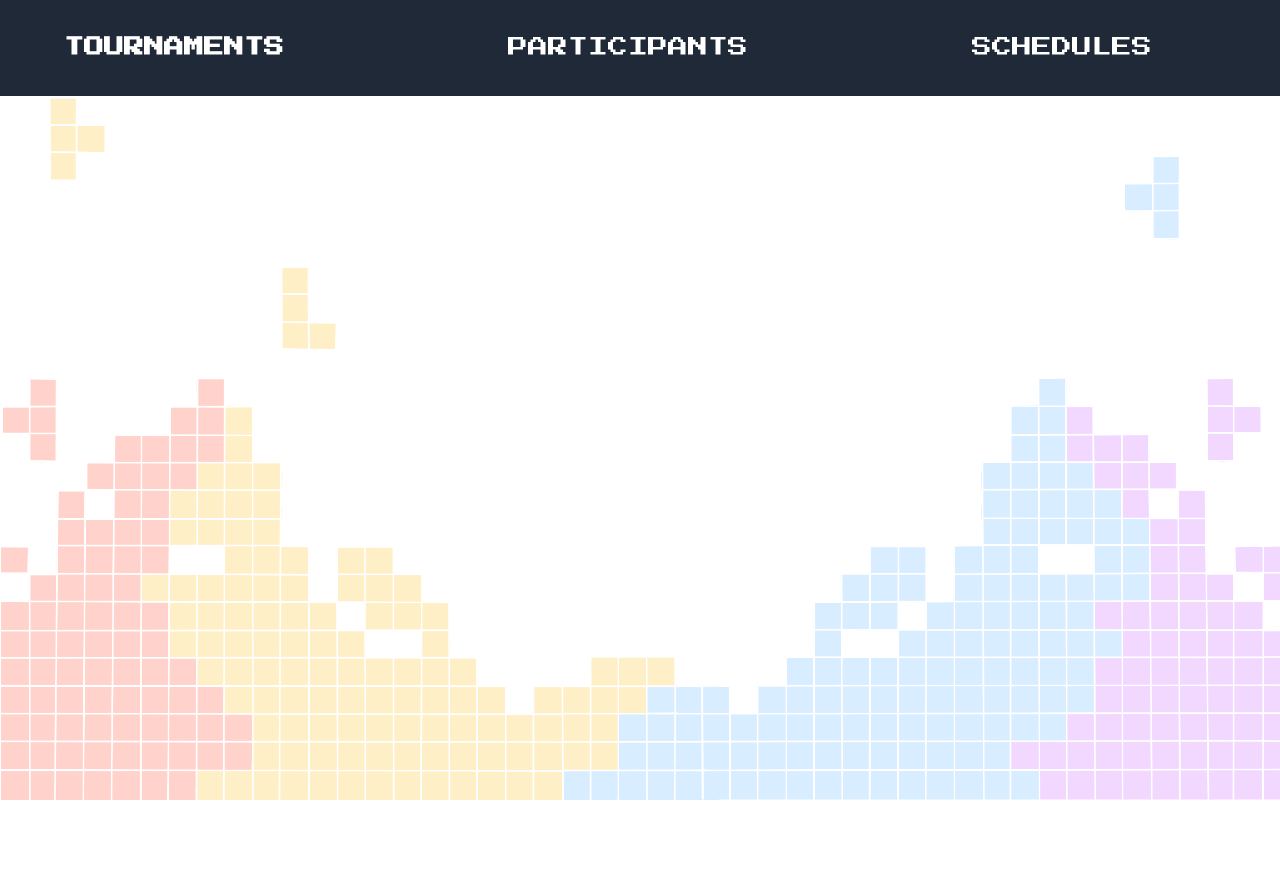
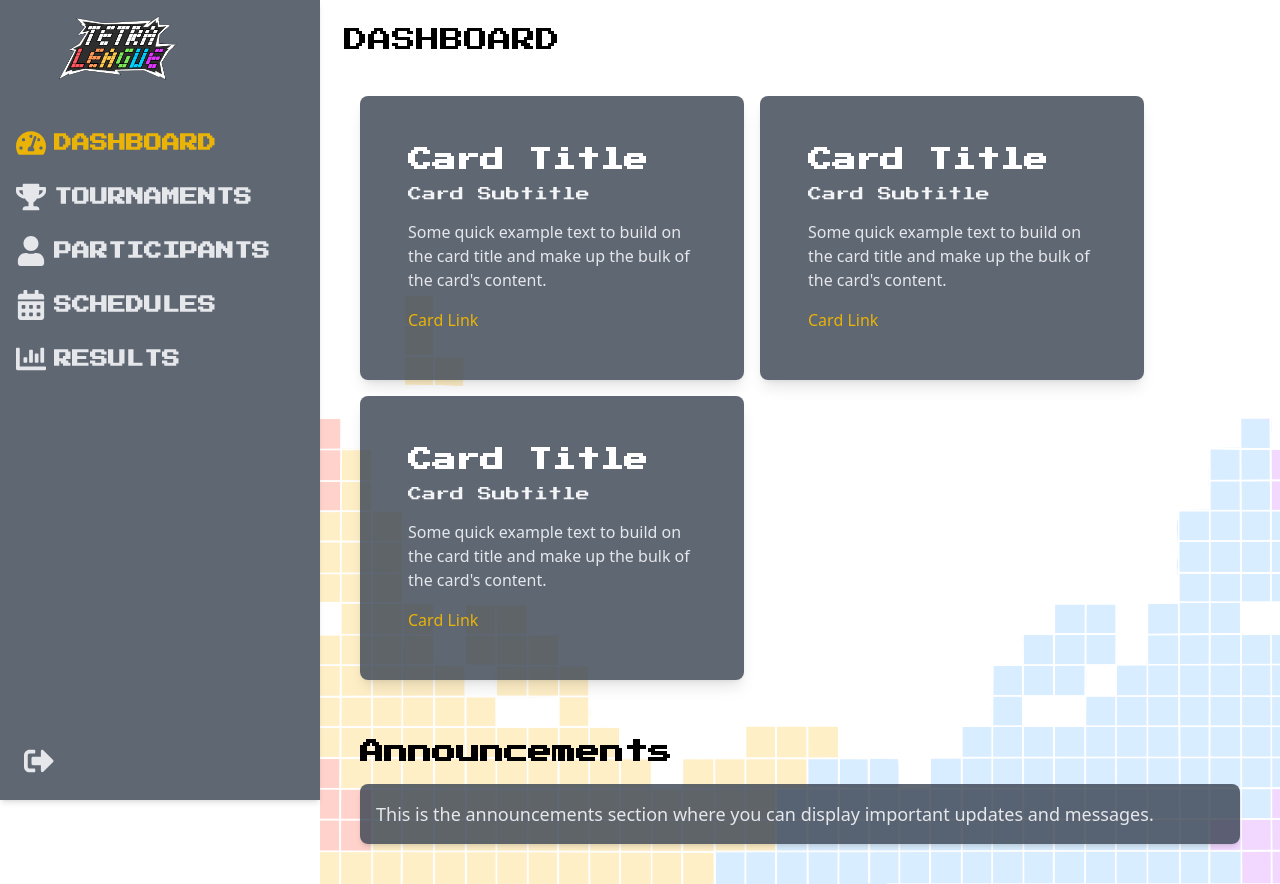
Before and after one commit to elsa-lt/CS203-Project, a React (Create React App) app in the folder frontend/tetra-league-ui/: page /dashboard in a window 1280 px wide. Before the commit the page ends 800 px from the top, so only its background shows below. Built offline with nearby package versions, Linux system fonts and the light colour scheme.

Commit message:
Admin dashboard baseline

```diff
--- a/frontend/tetra-league-ui/package.json
+++ b/frontend/tetra-league-ui/package.json
@@ -13,7 +13,10 @@
     "mongoose": "^8.6.1",
     "postcss": "^8.4.44",
     "react": "^18.3.1",
+    "react-bootstrap": "^2.10.4",
+    "react-bootstrap-validation": "^0.1.11",
     "react-dom": "^18.3.1",
+    "react-icons": "^5.3.0",
     "react-router-dom": "^6.26.1",
     "react-scripts": "5.0.1",
     "tailwind": "^4.0.0",
@@ -43,5 +46,8 @@
       "last 1 firefox version",
       "last 1 safari version"
     ]
+  },
+  "devDependencies": {
+    "@babel/plugin-proposal-private-property-in-object": "^7.21.11"
   }
 }
--- /dev/null
+++ b/frontend/tetra-league-ui/src/components/AdminCards.js
@@ -0,0 +1,56 @@
+import React from 'react';
+import Card from 'react-bootstrap/Card'; // Import Bootstrap Card component for styling
+
+const AdminCards = () => {
+  return (
+    <div className="flex flex-wrap gap-4 p-4 col-3">
+      <Card className="max-w-sm rounded-lg shadow-lg overflow-hidden bg-gray-700 bg-opacity-80 p-12">
+          <Card.Body>
+            <Card.Title className="text-2xl font-bold text-white mb-2 font-press-start">Card Title</Card.Title>
+            <Card.Subtitle className="mb-4 text-sm text-gray-100 font-press-start">Card Subtitle</Card.Subtitle>
+            <Card.Text className="text-gray-200 mb-4">
+              Some quick example text to build on the card title and make up the
+              bulk of the card's content.
+            </Card.Text>
+            <div className="flex flex-col gap-2">
+              <Card.Link href="/manage-tournaments" className="text-yellow-500 hover:text-blue-500">
+                Card Link
+              </Card.Link>
+            </div>
+          </Card.Body>
+        </Card>
+        <Card className="max-w-sm rounded-lg shadow-lg overflow-hidden bg-gray-700 bg-opacity-80 p-12">
+          <Card.Body>
+            <Card.Title className="text-2xl font-bold text-white mb-2 font-press-start">Card Title</Card.Title>
+            <Card.Subtitle className="mb-4 text-sm text-gray-100 font-press-start">Card Subtitle</Card.Subtitle>
+            <Card.Text className="text-gray-200 mb-4">
+              Some quick example text to build on the card title and make up the
+              bulk of the card's content.
+            </Card.Text>
+            <div className="flex flex-col gap-2">
+              <Card.Link href="/manage-tournaments" className="text-yellow-500 hover:text-blue-500">
+                Card Link
+              </Card.Link>
+            </div>
+          </Card.Body>
+        </Card>
+        <Card className="max-w-sm rounded-lg shadow-lg overflow-hidden bg-gray-700 bg-opacity-80 p-12">
+          <Card.Body>
+            <Card.Title className="text-2xl font-bold text-white mb-2 font-press-start">Card Title</Card.Title>
+            <Card.Subtitle className="mb-4 text-sm text-gray-100 font-press-start">Card Subtitle</Card.Subtitle>
+            <Card.Text className="text-gray-200 mb-4">
+              Some quick example text to build on the card title and make up the
+              bulk of the card's content.
+            </Card.Text>
+            <div className="flex flex-col gap-2">
+              <Card.Link href="/manage-tournaments" className="text-yellow-500 hover:text-blue-500">
+                Card Link
+              </Card.Link>
+            </div>
+          </Card.Body>
+        </Card>
+    </div>
+  );
+};
+
+export default AdminCards;
--- /dev/null
+++ b/frontend/tetra-league-ui/src/components/AdminCardsAnnouncements.js
@@ -0,0 +1,17 @@
+// Announcements.js
+import React from 'react';
+
+const AdminCardsAnnouncements = () => {
+  return (
+    <div className="p-4">
+      <h2 className="text-2xl font-bold mb-4 font-press-start">Announcements</h2>
+      <div className="bg-gray-700 bg-opacity-80 p-4 rounded-lg shadow-md">
+        <p className="text-gray-200 text-lg">
+          This is the announcements section where you can display important updates and messages.
+        </p>
+      </div>
+    </div>
+  );
+};
+
+export default AdminCardsAnnouncements;
--- a/frontend/tetra-league-ui/src/components/AdminNavbar.js
+++ b/frontend/tetra-league-ui/src/components/AdminNavbar.js
@@ -1,51 +1,70 @@
 import React from 'react';
 import { Link, useLocation } from 'react-router-dom';
+import { FaTachometerAlt, FaTrophy, FaUser, FaCalendarAlt, FaChartBar, FaSignOutAlt } from 'react-icons/fa'; // Import icons from React Icons
 
 const AdminNavbar = () => {
   const location = useLocation();
 
   return (
-    <nav className="bg-gray-800 p-4 fixed top-0 left-0 w-full z-50">
-      <div className="flex items-center">
-        <div className="text-white text-3xl font-bold mr-8">
+    <nav className="bg-gray-700 bg-opacity-80 p-4 fixed top-0 left-0 h-full w-80 z-50 shadow-md flex flex-col">
+      <div className="flex flex-col flex-grow">
+        <div className="text-gray-800 text-4xl font-bold mb-12 ml-10">
           <Link to="/dashboard">
             <img src="/Headers/Tetra League Logo.png" alt="Logo" className="h-16" />
           </Link>
         </div>
-        <ul className="text-white flex space-x-56 text-xl p-4">
+        <ul className="text-gray-200 flex flex-col space-y-6 text-lg">
+          <li>
+            <Link
+              to="/dashboard"
+              className={`flex items-center space-x-2 font-bold font-press-start ${location.pathname === '/dashboard' ? 'text-yellow-500' : 'hover:text-yellow-500'}`}
+            >
+              <FaTachometerAlt className="text-3xl" />
+              <span>DASHBOARD</span>
+            </Link>
+          </li>
           <li>
             <Link
               to="/manage-tournaments"
-              className={`font-bold font-press-start ${location.pathname === '/manage-tournaments' ? 'text-yellow-400' : 'hover:text-yellow-400'}`}
+              className={`flex items-center space-x-2 font-bold font-press-start ${location.pathname === '/manage-tournaments' ? 'text-yellow-500' : 'hover:text-yellow-500'}`}
             >
-              TOURNAMENTS
+              <FaTrophy className="text-3xl" />
+              <span>TOURNAMENTS</span>
             </Link>
           </li>
           <li>
             <Link
               to="/manage-participants"
-              className={`font-press-start ${location.pathname === '/manage-participants' ? 'text-yellow-400' : 'hover:text-yellow-400'}`}
+              className={`flex items-center space-x-2 font-bold font-press-start ${location.pathname === '/manage-participants' ? 'text-yellow-500' : 'hover:text-yellow-500'}`}
             >
-              PARTICIPANTS
+              <FaUser className="text-3xl" />
+              <span>PARTICIPANTS</span>
             </Link>
           </li>
           <li>
             <Link
               to="/manage-schedules"
-              className={`font-press-start ${location.pathname === '/manage-schedules' ? 'text-yellow-400' : 'hover:text-yellow-400'}`}
+              className={`flex items-center space-x-2 font-bold font-press-start ${location.pathname === '/manage-schedules' ? 'text-yellow-500' : 'hover:text-yellow-500'}`}
             >
-              SCHEDULES
+              <FaCalendarAlt className="text-3xl" />
+              <span>SCHEDULES</span>
             </Link>
           </li>
           <li>
             <Link
               to="/manage-results"
-              className={`font-press-start ${location.pathname === '/manage-results' ? 'text-yellow-400' : 'hover:text-yellow-400'}`}
+              className={`flex items-center space-x-2 font-bold font-press-start ${location.pathname === '/manage-results' ? 'text-yellow-500' : 'hover:text-yellow-500'}`}
             >
-              RESULTS
+              <FaChartBar className="text-3xl" />
+              <span>RESULTS</span>
             </Link>
           </li>
         </ul>
+      </div>
+      <div className="mt-auto">
+        <button className="flex items-center justify-center text-gray-200 hover:text-yellow-500 p-2 rounded-full">
+          <FaSignOutAlt className="text-3xl" />
+        </button>
       </div>
     </nav>
   );
--- a/frontend/tetra-league-ui/src/components/UserNavbar.js
+++ b/frontend/tetra-league-ui/src/components/UserNavbar.js
@@ -1,18 +1,19 @@
 import React from 'react';
 import { Link, useLocation } from 'react-router-dom';
+import { FaSignOutAlt } from 'react-icons/fa';
 
 const UserNavbar = () => {
   const location = useLocation();
 
   return (
-    <nav className="bg-gray-800 p-4 fixed top-0 left-0 w-full z-50">
-      <div className="flex items-center">
+    <nav className="bg-gray-700 bg-opacity-80 p-4 fixed top-0 left-0 w-full z-50 flex items-center">
+      <div className="flex items-center flex-grow">
         <div className="text-white text-3xl font-bold mr-8">
           <Link to="/home">
             <img src="/Headers/Tetra League Logo.png" alt="Logo" className="h-16" />
           </Link>
         </div>
-        <ul className="text-white flex space-x-14 text-xl p-4">
+        <ul className="text-gray-200 flex text-xl p-4 space-x-8">
           <li>
             <Link
               to="/current-match"
@@ -55,6 +56,11 @@ const UserNavbar = () => {
           </li>
         </ul>
       </div>
+      <div className="ml-auto">
+        <button className="text-gray-200 hover:text-yellow-400">
+          <FaSignOutAlt className="text-2xl" />
+        </button>
+      </div>
     </nav>
   );
 };
--- a/frontend/tetra-league-ui/src/pages/admin/AdminDashboardPage.js
+++ b/frontend/tetra-league-ui/src/pages/admin/AdminDashboardPage.js
@@ -1,16 +1,29 @@
 import React from 'react';
-import { Link } from 'react-router-dom';
 import Navbar from '../../components/AdminNavbar';
+import Cards from '../../components/AdminCards';
+import Announcements from '../../components/AdminCardsAnnouncements';
 
 const AdminDashboardPage = () => {
   return (
-    <main
-      className="flex flex-col min-h-screen items-center justify-start bg-cover bg-center p-6"
-      style={{ backgroundImage: `url('/Background/White Background.png')` }}
-    >
-      <Navbar />
-
-    </main>
+    <div className="flex">
+      <Navbar className="fixed top-0 left-0 h-full w-80 z-10" />
+      <main
+        className="flex-1 min-h-screen bg-cover bg-center p-6 ml-80"
+        style={{ backgroundImage: `url('/Background/White Background.png')` }}
+      >
+        <div className="text-2xl font-press-start mb-6">
+          DASHBOARD
+        </div>
+        <div className="flex flex-col space-y-6">
+          <div className="flex flex-wrap gap-6">
+            <Cards />
+          </div>
+          <div className="mt-6">
+            <Announcements />
+          </div>
+        </div>
+      </main>
+    </div>
   );
 };
 
```
Also changed, not shown: 1 other file (tests, documents, lock files or other folders).
